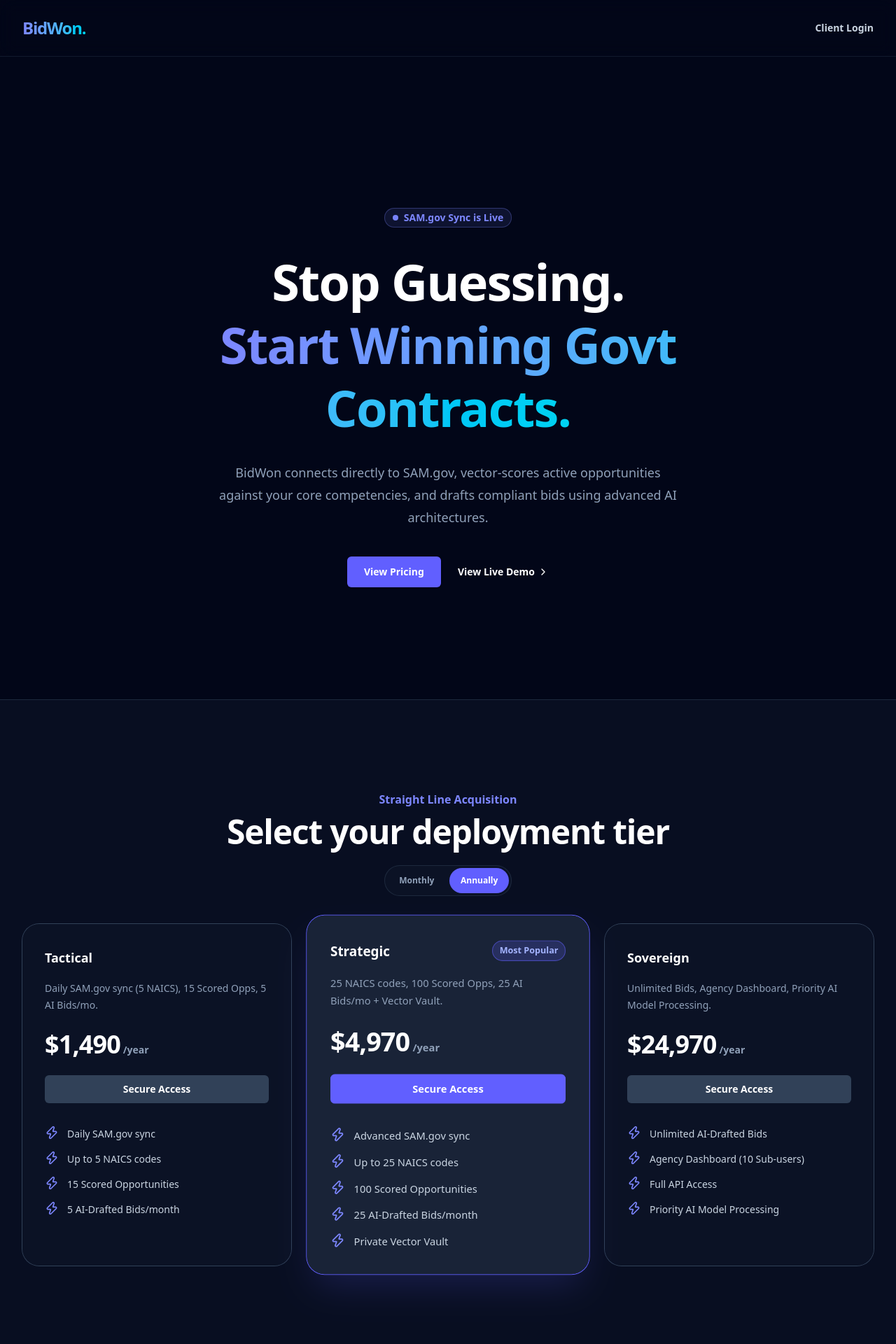
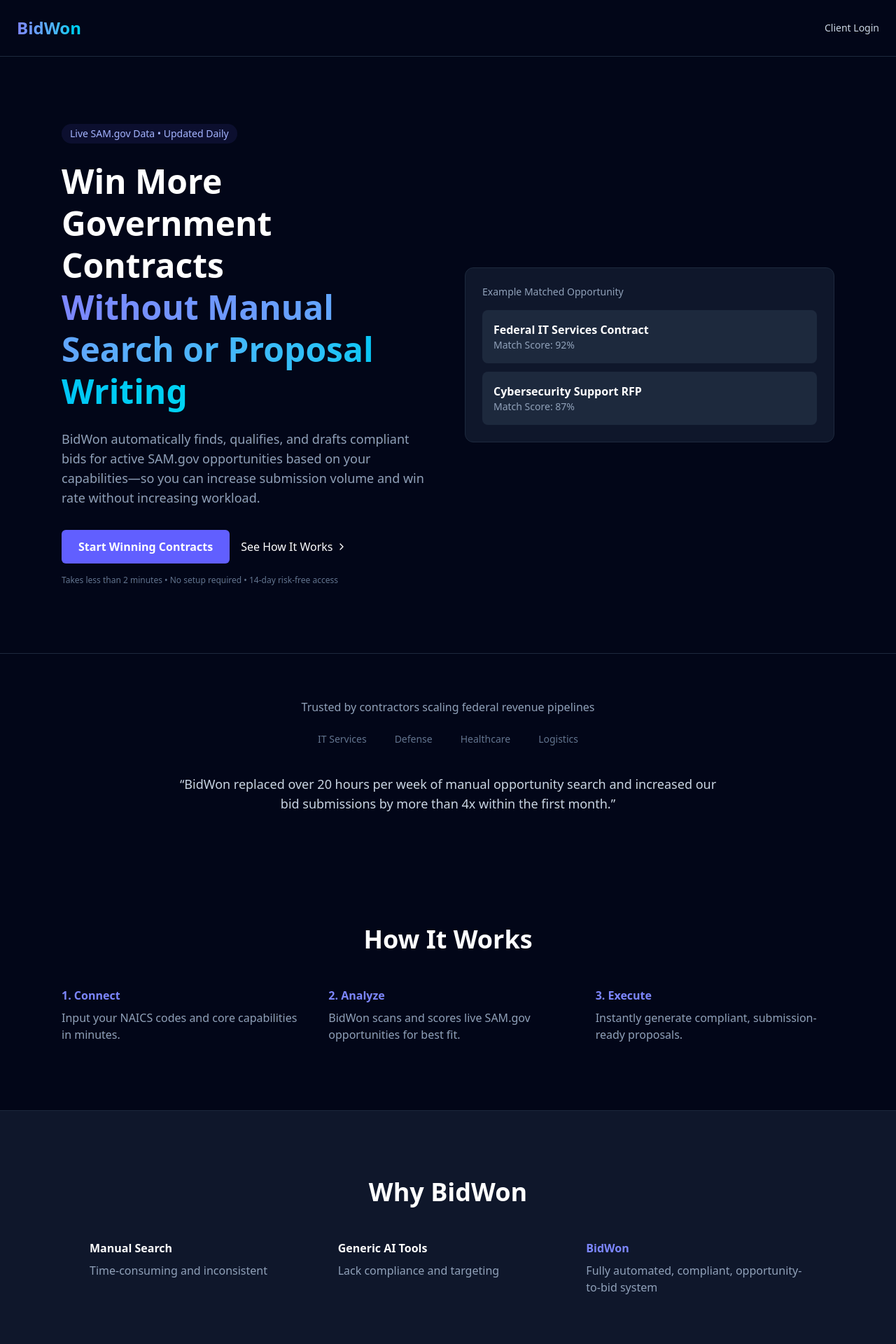
Before and after one commit to abenewmeyer/bidwon, a Next.js app: page / in a window 1280 px wide. Shown: the top 1920 px of the page at 70% size. Built offline with nearby package versions, Linux system fonts and the light colour scheme.

Commit message:
feat: live sam.gov opportunity scanner and honest guarantee copy

```diff
--- a/app/page.tsx
+++ b/app/page.tsx
@@ -1,133 +1,285 @@
 "use client";
 
-import { useState } from 'react';
-import { Zap, ChevronRight } from 'lucide-react';
-import Link from 'next/link';
+import { useState } from "react";
+import Link from "next/link";
+import { Zap, ChevronRight, CheckCircle2 } from "lucide-react";
 
 export default function LandingPage() {
   const [isAnnual, setIsAnnual] = useState(true);
 
   const tiers = [
     {
-      name: 'Tactical',
-      monthlyPrice: '$149',
-      annualPrice: '$1,490',
-      description: 'Daily SAM.gov sync (5 NAICS), 15 Scored Opps, 5 AI Bids/mo.',
-      features: ['Daily SAM.gov sync', 'Up to 5 NAICS codes', '15 Scored Opportunities', '5 AI-Drafted Bids/month'],
+      name: "Tactical",
+      monthlyPrice: "$149",
+      annualPrice: "$1,490",
+      description: "Consistently identify and act on qualified opportunities.",
+      features: [
+        "Daily matched opportunities from SAM.gov",
+        "Up to 5 NAICS codes tracked",
+        "15 high-fit opportunities scored monthly",
+        "Up to 5 fully compliant AI-drafted bids/month",
+      ],
       popular: false,
     },
     {
-      name: 'Strategic',
-      monthlyPrice: '$497',
-      annualPrice: '$4,970',
-      description: '25 NAICS codes, 100 Scored Opps, 25 AI Bids/mo + Vector Vault.',
-      features: ['Advanced SAM.gov sync', 'Up to 25 NAICS codes', '100 Scored Opportunities', '25 AI-Drafted Bids/month', 'Private Vector Vault'],
+      name: "Strategic",
+      monthlyPrice: "$497",
+      annualPrice: "$4,970",
+      description: "Scale bid volume and increase win probability.",
+      features: [
+        "Advanced opportunity matching across 25 NAICS codes",
+        "100 scored, high-probability opportunities monthly",
+        "Up to 25 fully compliant AI-drafted bids/month",
+        "Private knowledge vault trained on your past wins",
+      ],
       popular: true,
     },
     {
-      name: 'Sovereign',
-      monthlyPrice: '$2,497',
-      annualPrice: '$24,970',
-      description: 'Unlimited Bids, Agency Dashboard, Priority AI Model Processing.',
-      features: ['Unlimited AI-Drafted Bids', 'Agency Dashboard (10 Sub-users)', 'Full API Access', 'Priority AI Model Processing'],
+      name: "Sovereign",
+      monthlyPrice: "$2,497",
+      annualPrice: "$24,970",
+      description: "Operate a fully automated, high-volume contract pipeline.",
+      features: [
+        "Unlimited AI-drafted compliant bids",
+        "Real-time agency opportunity dashboard",
+        "Multi-user team access (10 seats)",
+        "Priority processing with highest-speed AI models",
+      ],
       popular: false,
-    }
+    },
   ];
 
   return (
-    <div className="min-h-screen bg-slate-950 text-slate-50 font-sans selection:bg-indigo-500/30">
-      <nav className="flex items-center justify-between p-6 lg:px-8 border-b border-slate-800/60 bg-slate-950/50 backdrop-blur-md sticky top-0 z-50">
-        <div className="flex lg:flex-1">
-          <span className="text-2xl font-bold tracking-tighter bg-gradient-to-r from-indigo-400 to-cyan-400 bg-clip-text text-transparent">BidWon.</span>
+    <div className="min-h-screen bg-slate-950 text-white font-sans">
+
+      {/* NAV */}
+      <nav className="flex items-center justify-between p-6 border-b border-slate-800">
+        <div className="text-2xl font-bold bg-gradient-to-r from-indigo-400 to-cyan-400 bg-clip-text text-transparent">
+          BidWon
         </div>
-        <div className="flex flex-1 justify-end space-x-4">
-          <Link href="/dashboard" className="text-sm font-semibold leading-6 text-slate-300 hover:text-white transition-colors">
+        <Link href="/dashboard" className="text-sm text-slate-300 hover:text-white">
           Client Login
         </Link>
-        </div>
       </nav>
 
-      <div className="relative isolate px-6 pt-14 lg:px-8">
-        <div className="mx-auto max-w-4xl py-24 sm:py-32 lg:py-40">
-          <div className="text-center">
-            <div className="inline-flex items-center rounded-full px-3 py-1 text-sm font-semibold text-indigo-400 ring-1 ring-inset ring-indigo-400/30 mb-8 bg-indigo-400/10">
-              <span className="flex h-2 w-2 rounded-full bg-indigo-400 mr-2 animate-pulse"></span>
-              SAM.gov Sync is Live
+      {/* HERO */}
+      <section className="px-6 py-24 max-w-6xl mx-auto grid lg:grid-cols-2 gap-12 items-center">
+
+        {/* LEFT */}
+        <div>
+          <div className="inline-flex items-center px-3 py-1 text-sm text-indigo-300 bg-indigo-500/10 rounded-full mb-6">
+            Live SAM.gov Data • Updated Daily
           </div>
-            <h1 className="text-5xl font-extrabold tracking-tight text-white sm:text-7xl mb-8 leading-tight">
-              Stop Guessing. <br className="hidden sm:block" />
-              <span className="text-transparent bg-clip-text bg-gradient-to-r from-indigo-400 to-cyan-400">Start Winning Govt Contracts.</span>
+
+          <h1 className="text-5xl font-extrabold leading-tight mb-6">
+            Win More Government Contracts <br />
+            <span className="text-transparent bg-clip-text bg-gradient-to-r from-indigo-400 to-cyan-400">
+              Without Manual Search or Proposal Writing
+            </span>
           </h1>
-            <p className="mt-6 text-lg leading-8 text-slate-400 max-w-2xl mx-auto">
-              BidWon connects directly to SAM.gov, vector-scores active opportunities against your core competencies, and drafts compliant bids using advanced AI architectures.
+
+          <p className="text-lg text-slate-400 mb-8">
+            BidWon automatically finds, qualifies, and drafts compliant bids for active
+            SAM.gov opportunities based on your capabilities—so you can increase
+            submission volume and win rate without increasing workload.
           </p>
-            <div className="mt-10 flex items-center justify-center gap-x-6">
-              <a href="#pricing" className="rounded-md bg-indigo-500 px-6 py-3 text-sm font-semibold text-white shadow-sm hover:bg-indigo-400 transition-all">
-                View Pricing
-              </a>
-              <Link href="/dashboard" className="text-sm font-semibold leading-6 text-white group flex items-center">
-                View Live Demo <ChevronRight className="ml-1 h-4 w-4 group-hover:translate-x-1 transition-transform" />
+
+          {/* PRIMARY CTA */}
+          <div className="flex flex-col sm:flex-row gap-4">
+            <Link
+              href="/api/checkout?plan=Strategic&interval=year"
+              className="bg-indigo-500 hover:bg-indigo-400 px-6 py-3 rounded-md font-semibold text-center"
+            >
+              Start Winning Contracts
             </Link>
+
+            <Link
+              href="#how"
+              className="flex items-center justify-center text-white"
+            >
+              See How It Works
+              <ChevronRight className="ml-1 w-4 h-4" />
+            </Link>
+          </div>
+
+          <p className="text-xs text-slate-500 mt-4">
+            Takes less than 2 minutes • No setup required • 14-day risk-free access
+          </p>
+        </div>
+
+        {/* RIGHT VISUAL */}
+        <div className="bg-slate-900 border border-slate-800 rounded-xl p-6">
+          <div className="text-sm text-slate-400 mb-4">
+            Example Matched Opportunity
+          </div>
+          <div className="space-y-3">
+            <div className="p-4 bg-slate-800 rounded-lg">
+              <div className="font-semibold">Federal IT Services Contract</div>
+              <div className="text-sm text-slate-400">Match Score: 92%</div>
+            </div>
+            <div className="p-4 bg-slate-800 rounded-lg">
+              <div className="font-semibold">Cybersecurity Support RFP</div>
+              <div className="text-sm text-slate-400">Match Score: 87%</div>
             </div>
           </div>
         </div>
+      </section>
+
+      {/* TRUST */}
+      <section className="px-6 py-16 border-t border-slate-800 text-center">
+        <p className="text-slate-400 mb-6">
+          Trusted by contractors scaling federal revenue pipelines
+        </p>
+
+        <div className="flex justify-center gap-10 text-slate-500 text-sm mb-10">
+          <span>IT Services</span>
+          <span>Defense</span>
+          <span>Healthcare</span>
+          <span>Logistics</span>
         </div>
 
-      <div id="pricing" className="py-24 sm:py-32 bg-slate-900/50 border-t border-slate-800">
-        <div className="mx-auto max-w-7xl px-6 lg:px-8">
-          <div className="mx-auto max-w-4xl text-center">
-            <h2 className="text-base font-semibold leading-7 text-indigo-400">Straight Line Acquisition</h2>
-            <p className="mt-2 text-4xl font-bold tracking-tight text-white sm:text-5xl">Select your deployment tier</p>
+        <div className="max-w-3xl mx-auto text-lg text-slate-300">
+          “BidWon replaced over 20 hours per week of manual opportunity search and
+          increased our bid submissions by more than 4x within the first month.”
+        </div>
+      </section>
+
+      {/* HOW IT WORKS */}
+      <section id="how" className="px-6 py-24 max-w-6xl mx-auto text-center">
+        <h2 className="text-4xl font-bold mb-12">How It Works</h2>
+
+        <div className="grid md:grid-cols-3 gap-10 text-left">
+          <div>
+            <div className="text-indigo-400 font-semibold mb-2">1. Connect</div>
+            <p className="text-slate-400">
+              Input your NAICS codes and core capabilities in minutes.
+            </p>
           </div>
 
-          <div className="mt-6 flex justify-center">
-            <div className="grid grid-cols-2 gap-x-1 rounded-full p-1 text-center text-xs font-semibold leading-5 ring-1 ring-inset ring-slate-800 bg-slate-900/50">
+          <div>
+            <div className="text-indigo-400 font-semibold mb-2">2. Analyze</div>
+            <p className="text-slate-400">
+              BidWon scans and scores live SAM.gov opportunities for best fit.
+            </p>
+          </div>
+
+          <div>
+            <div className="text-indigo-400 font-semibold mb-2">3. Execute</div>
+            <p className="text-slate-400">
+              Instantly generate compliant, submission-ready proposals.
+            </p>
+          </div>
+        </div>
+      </section>
+
+      {/* DIFFERENTIATION */}
+      <section className="px-6 py-24 bg-slate-900 border-t border-slate-800 text-center">
+        <h2 className="text-4xl font-bold mb-12">Why BidWon</h2>
+
+        <div className="grid md:grid-cols-3 gap-10 text-left max-w-5xl mx-auto">
+          <div>
+            <h3 className="font-semibold mb-2">Manual Search</h3>
+            <p className="text-slate-400">Time-consuming and inconsistent</p>
+          </div>
+
+          <div>
+            <h3 className="font-semibold mb-2">Generic AI Tools</h3>
+            <p className="text-slate-400">Lack compliance and targeting</p>
+          </div>
+
+          <div>
+            <h3 className="font-semibold mb-2 text-indigo-400">BidWon</h3>
+            <p className="text-slate-400">
+              Fully automated, compliant, opportunity-to-bid system
+            </p>
+          </div>
+        </div>
+      </section>
+
+      {/* PRICING */}
+      <section id="pricing" className="px-6 py-24 max-w-7xl mx-auto">
+        <div className="text-center mb-12">
+          <h2 className="text-4xl font-bold mb-4">Select Your Deployment Tier</h2>
+          <p className="text-slate-400">
+            One successful contract can cover years of BidWon.
+          </p>
+        </div>
+
+        <div className="flex justify-center mb-8">
+          <div className="flex bg-slate-900 rounded-full p-1">
             <button
               onClick={() => setIsAnnual(false)}
-                className={`cursor-pointer rounded-full px-4 py-2 transition-colors ${!isAnnual ? 'bg-indigo-500 text-white' : 'text-slate-400 hover:text-slate-200'}`}>
+              className={`px-4 py-2 rounded-full ${!isAnnual ? "bg-indigo-500" : ""}`}
+            >
               Monthly
             </button>
             <button
               onClick={() => setIsAnnual(true)}
-                className={`cursor-pointer rounded-full px-4 py-2 transition-colors ${isAnnual ? 'bg-indigo-500 text-white' : 'text-slate-400 hover:text-slate-200'}`}>
+              className={`px-4 py-2 rounded-full ${isAnnual ? "bg-indigo-500" : ""}`}
+            >
               Annually
             </button>
           </div>
         </div>
 
-          <div className="isolate mx-auto mt-10 grid max-w-md grid-cols-1 gap-8 lg:mx-0 lg:max-w-none lg:grid-cols-3">
+        <div className="grid lg:grid-cols-3 gap-8">
           {tiers.map((tier) => (
-              <div key={tier.name} className={`rounded-3xl p-8 ring-1 transition-all ${tier.popular ? 'bg-slate-800/80 ring-indigo-500 shadow-2xl shadow-indigo-500/20 scale-105 z-10' : 'bg-slate-900/50 ring-slate-700 hover:ring-slate-500'}`}>
-                <h3 className="text-lg font-semibold leading-8 text-white flex justify-between items-center">
-                  {tier.name}
-                  {tier.popular && <span className="rounded-full bg-indigo-500/20 px-2.5 py-1 text-xs font-semibold leading-5 text-indigo-300 ring-1 ring-inset ring-indigo-500/50">Most Popular</span>}
-                </h3>
-                <p className="mt-4 text-sm leading-6 text-slate-400">{tier.description}</p>
-                <p className="mt-6 flex items-baseline gap-x-1">
-                  <span className="text-4xl font-bold tracking-tight text-white">{isAnnual ? tier.annualPrice : tier.monthlyPrice}</span>
-                  <span className="text-sm font-semibold leading-6 text-slate-400">{isAnnual ? '/year' : '/month'}</span>
-                </p>
+            <div
+              key={tier.name}
+              className={`p-8 rounded-2xl border ${
+                tier.popular
+                  ? "border-indigo-500 bg-slate-800 scale-105"
+                  : "border-slate-800 bg-slate-900"
+              }`}
+            >
+              <h3 className="text-xl font-semibold mb-4">{tier.name}</h3>
+
+              <p className="text-slate-400 mb-4">{tier.description}</p>
+
+              <div className="text-4xl font-bold mb-6">
+                {isAnnual ? tier.annualPrice : tier.monthlyPrice}
+              </div>
 
               <Link
-                  href={`/api/checkout?plan=${tier.name}&interval=${isAnnual ? 'year' : 'month'}`}
-                  className={`mt-6 block rounded-md py-2 px-3 text-center text-sm font-semibold leading-6 transition-colors ${tier.popular ? 'bg-indigo-500 text-white hover:bg-indigo-400' : 'bg-slate-700 text-white hover:bg-slate-600'}`}
+                href={`/api/checkout?plan=${tier.name}&interval=${
+                  isAnnual ? "year" : "month"
+                }`}
+                className="block bg-indigo-500 hover:bg-indigo-400 text-center py-3 rounded-md font-semibold"
               >
-                  Secure Access
+                Start Winning Contracts
               </Link>
 
-                <ul className="mt-8 space-y-3 text-sm leading-6 text-slate-300">
-                  {tier.features.map((feature) => (
-                    <li key={feature} className="flex gap-x-3">
-                      <Zap className="h-5 w-5 flex-none text-indigo-400" />
-                      {feature}
+              <ul className="mt-6 space-y-3 text-sm text-slate-300">
+                {tier.features.map((f) => (
+                  <li key={f} className="flex gap-2">
+                    <CheckCircle2 className="w-4 h-4 text-indigo-400" />
+                    {f}
                   </li>
                 ))}
               </ul>
             </div>
           ))}
         </div>
-        </div>
-      </div>
+
+        <p className="text-center text-sm text-slate-500 mt-8">
+          14-day risk-free access. Cancel anytime.
+        </p>
+      </section>
+
+      {/* FINAL CTA */}
+      <section className="px-6 py-24 text-center border-t border-slate-800">
+        <h2 className="text-4xl font-bold mb-6">
+          Start Winning More Contracts Today
+        </h2>
+
+        <Link
+          href="/api/checkout?plan=Strategic&interval=year"
+          className="bg-indigo-500 hover:bg-indigo-400 px-8 py-4 rounded-md font-semibold"
+        >
+          Get Matched Opportunities Now
+        </Link>
+      </section>
+
     </div>
   );
 }
```
Lines whose indentation alone changed are shown as unchanged.
